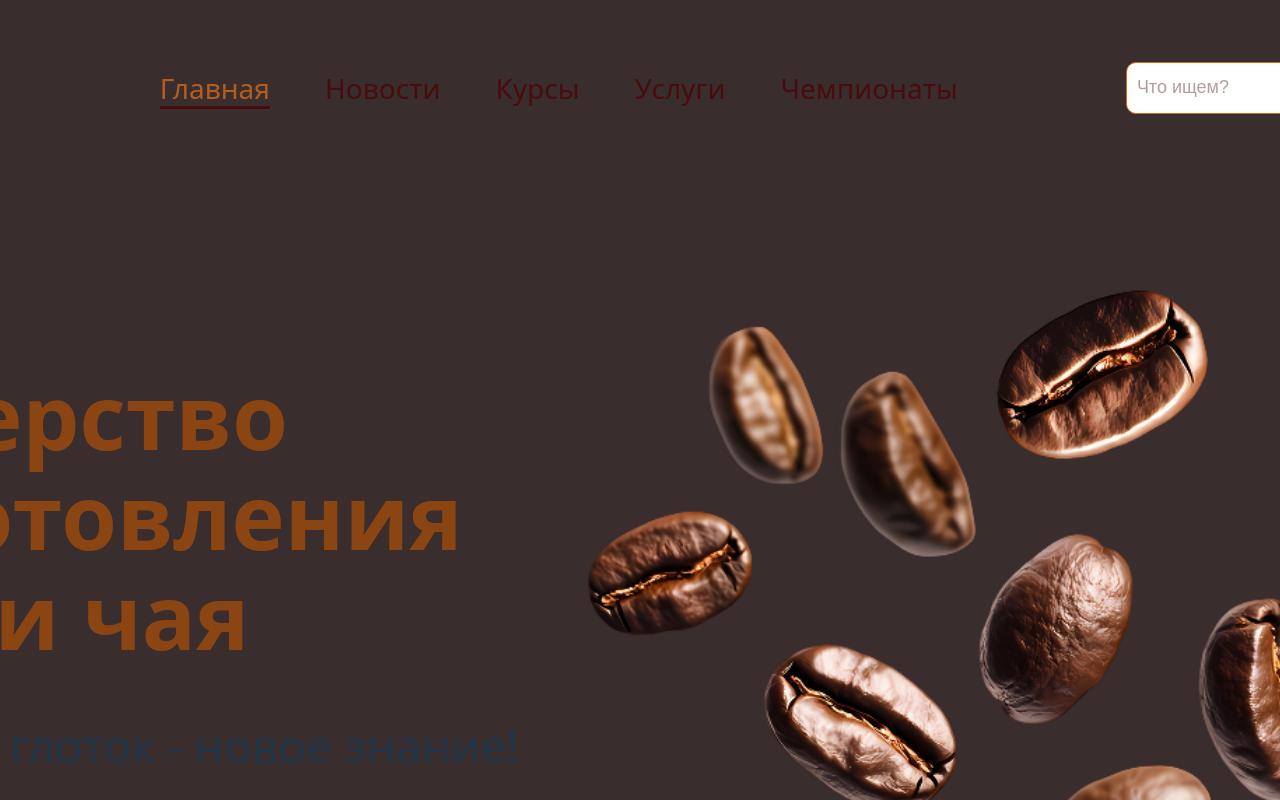
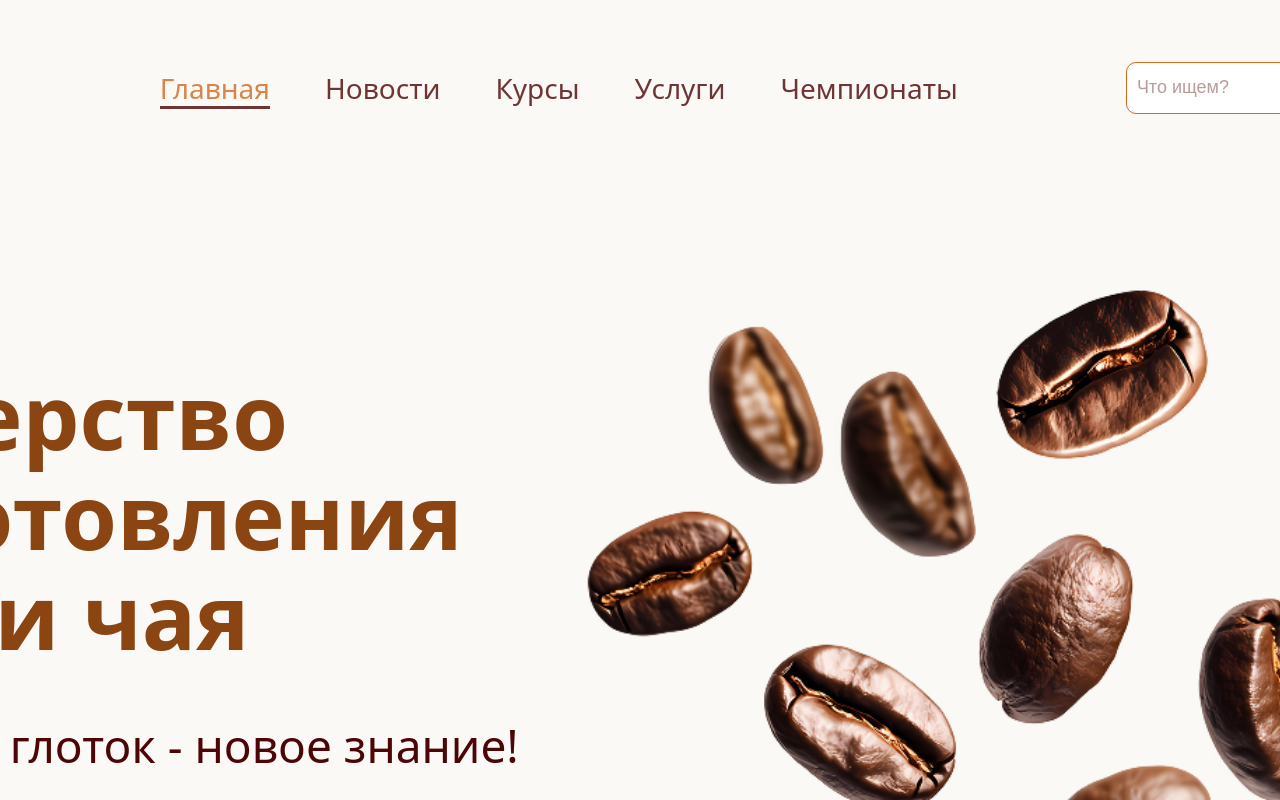
Before and after one commit to romkalan/Coffee-Tea-Mastery, a React (Vite) app: page / in a window 1280 px wide. Shown: the top 800 px of the page. Built offline with nearby package versions, Linux system fonts and the light colour scheme.

Commit message:
try fix color scheme and scalling form

```diff
--- a/index.html
+++ b/index.html
@@ -3,7 +3,7 @@
   <head>
     <meta charset="UTF-8" />
     <link rel="icon" type="image/svg+xml" href="src/assets/BBIcon.svg" />
-    <meta name="viewport" content="width=device-width, initial-scale=1.0" />
+    <meta name="viewport" content="width=device-width, initial-scale=1.0 shrink-to-fit=no" />
     <title>Bee Barista</title>
   </head>
   <body>
--- a/src/index.css
+++ b/src/index.css
@@ -1,4 +1,13 @@
 @import 'styles/mixins.scss';
+
+html {
+  -webkit-text-size-adjust: 100%;
+  text-size-adjust: 100%;
+}
+
+* {
+  box-sizing: border-box;
+}
 
 :root {
   font-family: Roboto Slab, system-ui, Avenir, Helvetica, Arial, sans-serif;
@@ -88,13 +97,13 @@ textarea {
   color: #3a2d2d;
 }
 
-@media (prefers-color-scheme: light) {
-  :root {
-    color: #213547;
-    background-color: #3a2d2d;
-  }
+/*@media (prefers-color-scheme: light) {*/
+/*  :root {*/
+/*    color: #213547;*/
+/*    background-color: #3a2d2d;*/
+/*  }*/
 
-  button {
-    background-color: #f9f9f9;
-  }
-}
+/*  button {*/
+/*    background-color: #f9f9f9;*/
+/*  }*/
+/*}*/
```
Also changed, not shown: 1 other file (tests, documents, lock files or other folders).
